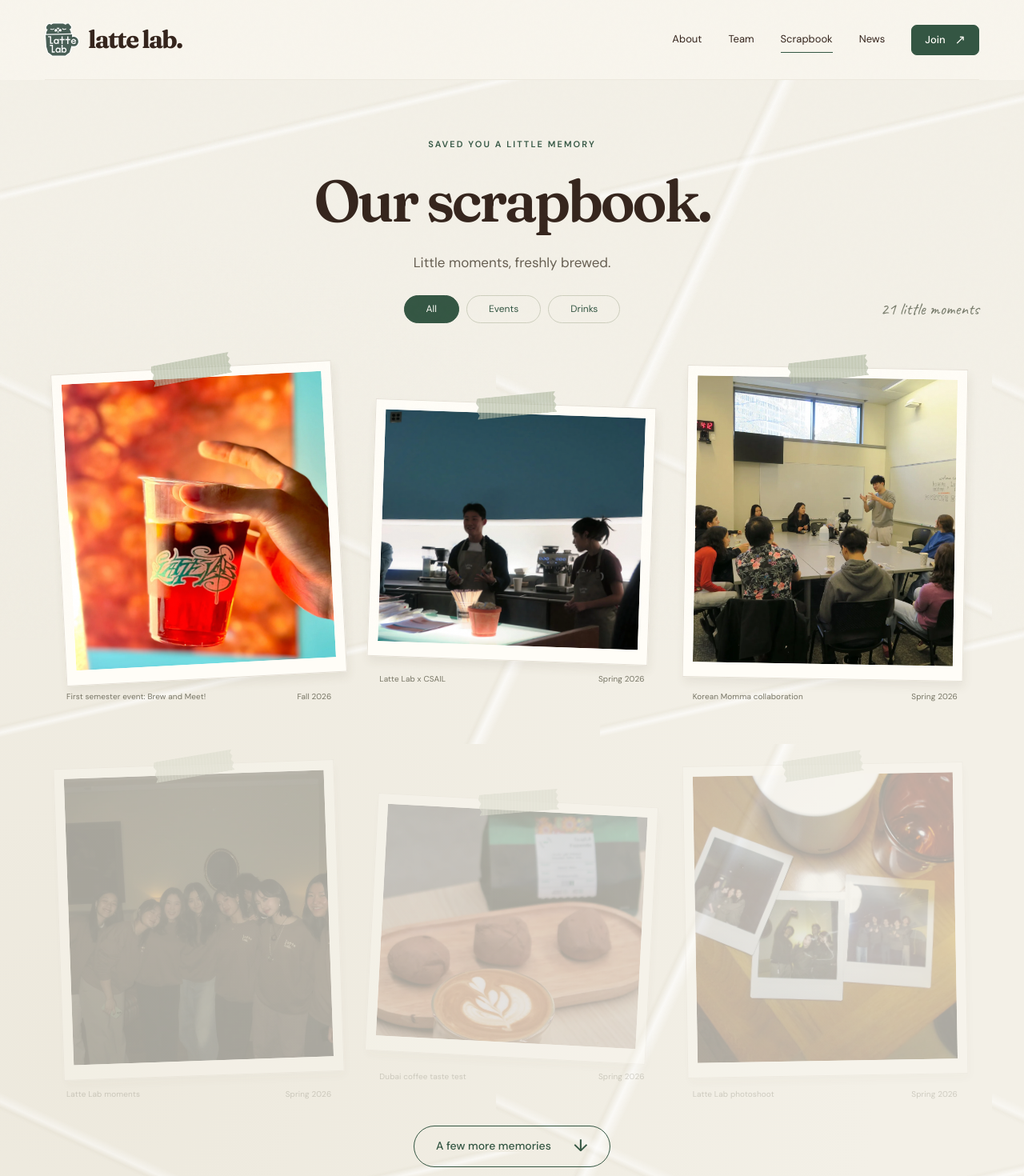
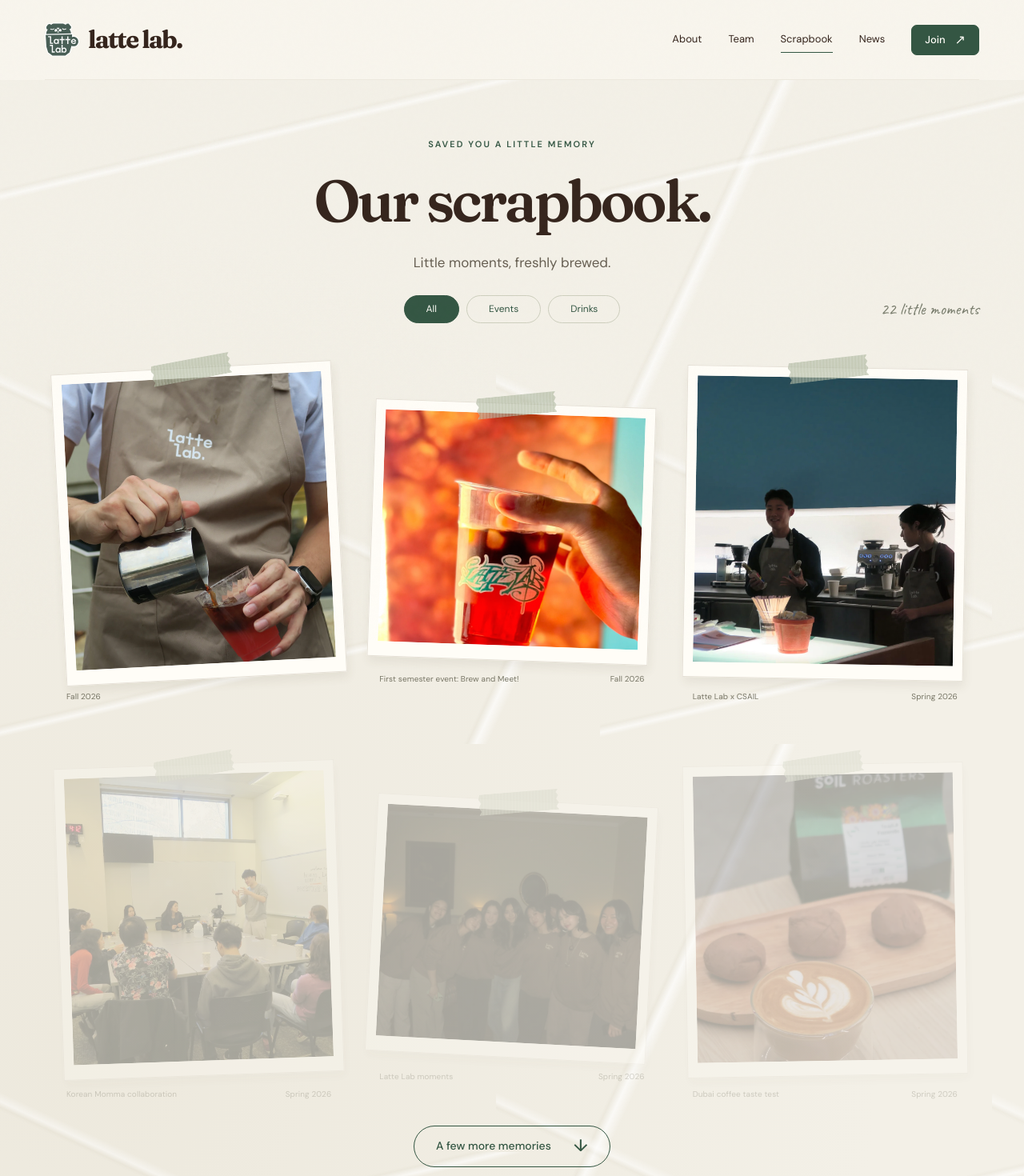
Before and after one commit to LatteLab/cafe, a Next.js app: page /scrapbook in a window 1280 px wide. Shown: the top 1470 px of the page at 80% size. Built offline with nearby package versions, Linux system fonts and the light colour scheme.

Commit message:
Add Fall 2026 apron photo to scrapbook

```diff
--- a/components/scrapbook-gallery.tsx
+++ b/components/scrapbook-gallery.tsx
@@ -82,7 +82,7 @@
               </span>
             </button>
             <div className="scrap-meta">
-              <span>{entry.collection}</span>
+              {entry.collection && <span>{entry.collection}</span>}
               <span>{entry.date}</span>
             </div>
           </article>
@@ -130,10 +130,12 @@
               <h2 id="photo-title" className="handwritten">
                 {selected.caption}
               </h2>
-              <p>
-                {selected.collection}
-                {selected.date ? ` · ${selected.date}` : ""}
-              </p>
+              {selected.collection && (
+                <p>
+                  {selected.collection}
+                  {selected.date ? ` · ${selected.date}` : ""}
+                </p>
+              )}
             </div>
           </div>
         </dialog>
--- a/content/scrapbook.ts
+++ b/content/scrapbook.ts
@@ -8,6 +8,14 @@
   date: string;
 };
 export const entries: ScrapbookEntry[] = [
+  {
+    id: "apron-pour-fall-2026",
+    caption: "Fall 2026",
+    collection: "",
+    category: "Drinks",
+    date: "Fall 2026",
+    alt: "A person wearing a Latte Lab apron pouring coffee into a glass",
+  },
   {
     id: "passionfruit-coldbrew-fall-2026",
     caption: "Passionfruit lemonade cold brew",
```
Also changed, not shown: public/photos/apron-pour-fall-2026.webp (added), 1 other file (tests, documents, lock files or other folders).
